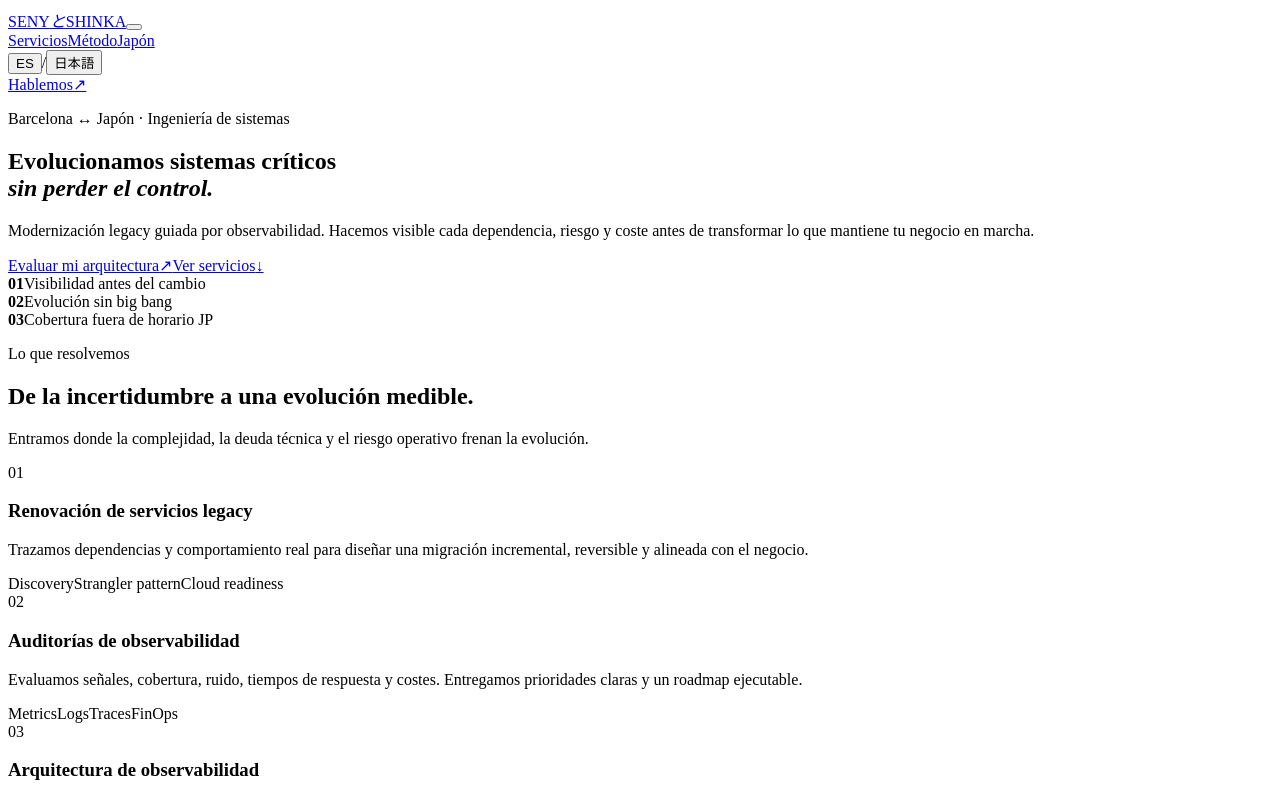
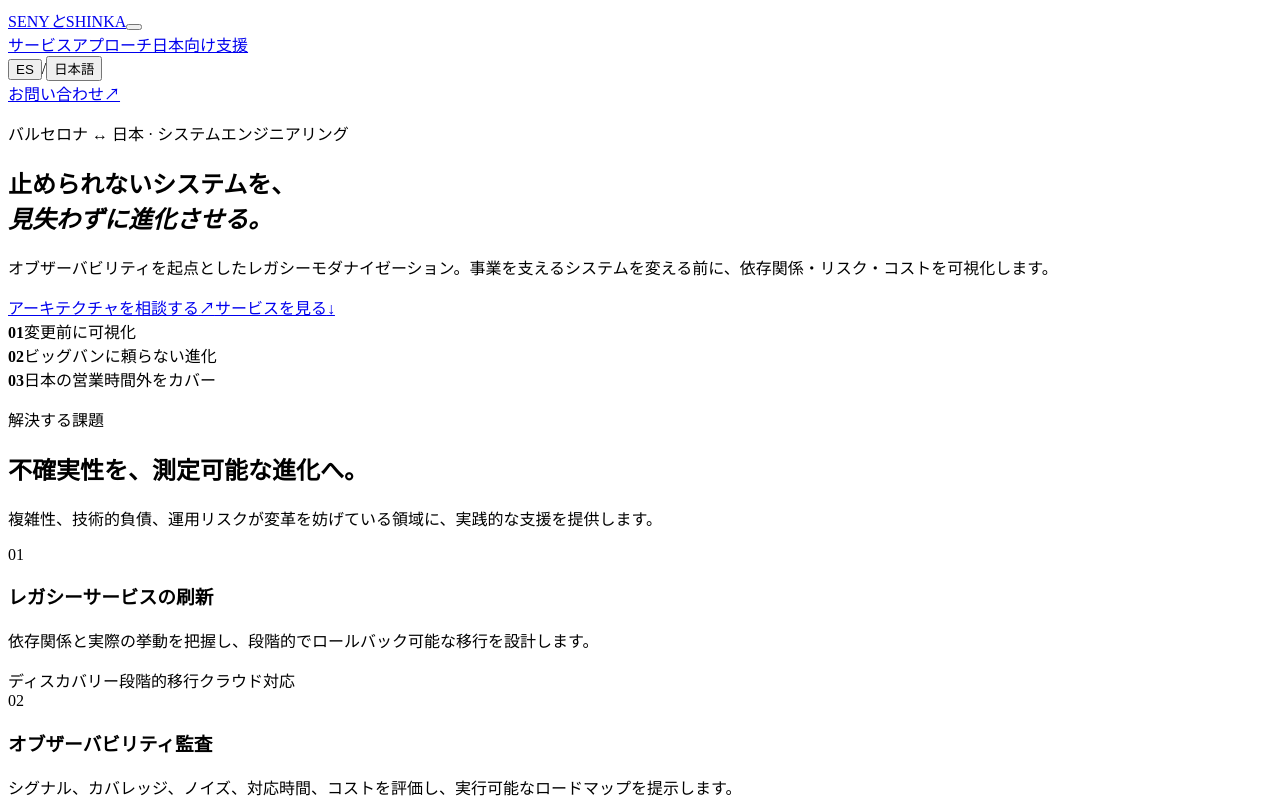
Before and after one commit to Animarc/SenyToShinka, a React (Vite) app: page / in a window 1280 px wide. Shown: the top 800 px of the page. Built offline with nearby package versions, Linux system fonts and the light colour scheme; the HTML template or start-up script is replaced by a standard one.

Commit message:
Improve responsive layout and browser language

```diff
--- a/index.html
+++ b/index.html
@@ -1,10 +1,10 @@
 <!doctype html>
-<html lang="es">
+<html lang="ja">
   <head>
     <meta charset="UTF-8" />
     <meta name="viewport" content="width=device-width, initial-scale=1.0" />
     <meta name="theme-color" content="#f3f0e9" />
-    <meta name="description" content="Seny to Shinka moderniza servicios legacy con observabilidad, arquitectura y equipos SRE para Japón." />
+    <meta name="description" content="オブザーバビリティを起点に、レガシーサービスの刷新、監査、SRE支援を提供します。" />
     <meta property="og:title" content="Seny to Shinka — Legacy, evolved with clarity" />
     <meta property="og:description" content="Observability-led modernization for systems that cannot stop." />
     <meta property="og:type" content="website" />
--- a/src/App.tsx
+++ b/src/App.tsx
@@ -3,8 +3,18 @@ import { copy, type Language } from './content'
 
 const email = 'hello@senytoshinka.com'
 
+const getInitialLanguage = (): Language => {
+  const browserLanguages = navigator.languages.length > 0
+    ? navigator.languages
+    : [navigator.language]
+
+  return browserLanguages.some((browserLanguage) =>
+    browserLanguage.toLowerCase().startsWith('es'),
+  ) ? 'es' : 'ja'
+}
+
 function App() {
-  const [language, setLanguage] = useState<Language>('es')
+  const [language, setLanguage] = useState<Language>(getInitialLanguage)
   const [menuOpen, setMenuOpen] = useState(false)
   const t = copy[language]
 
--- a/src/styles.css
+++ b/src/styles.css
@@ -20,22 +20,22 @@ button { font: inherit; }
 .language-switcher button.active { opacity:1; font-weight:600; }
 .menu-button { display:none; background:none; border:0; width:36px; height:36px; }
 .menu-button span { display:block; height:1px; background:var(--ink); margin:7px 0; }
-.hero { min-height:800px; padding-top:clamp(160px, 16vw, 220px); position:relative; }
+.hero { min-height:100svh; padding-top:clamp(132px, 18vh, 190px); padding-bottom:0; position:relative; display:flex; flex-direction:column; }
 .hero-grid { position:absolute; inset:88px 5vw 0 auto; width:36%; border-inline:1px solid rgba(23,34,29,.07); display:flex; justify-content:space-around; pointer-events:none; }
 .hero-grid span { height:100%; width:1px; background:rgba(23,34,29,.07); }
 .eyebrow,.kicker { text-transform:uppercase; font-size:11px; letter-spacing:.17em; font-weight:600; }
 .eyebrow { display:flex; align-items:center; gap:10px; margin:0 0 40px; }
 .signal { width:7px; height:7px; background:var(--red); border-radius:50%; box-shadow:0 0 0 5px rgba(228,86,62,.12); }
-h1 { font-size:clamp(52px, 7.7vw, 112px); line-height:.94; letter-spacing:-.055em; font-weight:500; margin:0; max-width:1150px; position:relative; }
+h1 { font-size:clamp(48px, min(6.2vw, 10.5vh), 96px); line-height:.96; letter-spacing:-.052em; font-weight:500; margin:0; max-width:1320px; position:relative; }
 h1 em { font-family:'Playfair Display','Noto Sans JP',serif; color:var(--red); font-weight:600; }
-.hero-bottom { margin-top:54px; display:grid; grid-template-columns:minmax(280px,570px) 1fr; gap:8vw; align-items:end; }
+.hero-bottom { margin-top:clamp(32px, 5vh, 52px); display:grid; grid-template-columns:minmax(280px,570px) minmax(380px,1fr); gap:clamp(42px, 7vw, 120px); align-items:end; max-width:1280px; }
 .hero-bottom > p { font-size:clamp(17px,1.45vw,21px); line-height:1.65; margin:0; }
 .actions { display:flex; gap:10px; flex-wrap:wrap; }
 .button { padding:15px 18px; display:inline-flex; align-items:center; justify-content:space-between; gap:32px; min-width:190px; font-size:13px; transition:.2s ease; }
 .button:hover { transform:translateY(-2px); }
 .button-dark { background:var(--ink); color:white; }
 .button-light { border:1px solid rgba(23,34,29,.3); }
-.principles { display:grid; grid-template-columns:repeat(3,1fr); margin-top:90px; border-block:1px solid rgba(23,34,29,.18); }
+.principles { display:grid; grid-template-columns:repeat(3,1fr); margin-top:auto; border-block:1px solid rgba(23,34,29,.18); }
 .principles div { padding:20px 18px; display:flex; gap:20px; align-items:center; border-right:1px solid rgba(23,34,29,.18); }
 .principles div:last-child { border:0; }
 .principles b { color:var(--red); font-size:11px; }
@@ -82,8 +82,16 @@ h1 em { font-family:'Playfair Display','Noto Sans JP',serif; color:var(--red); f
 .footer p { margin:0; opacity:.55; }.footer > span { opacity:.45; }.footer > a { text-decoration:underline; text-underline-offset:4px; }.brand-footer { font-size:14px; }
 @media (max-width: 850px) {
   .header { height:72px; position:absolute; }.menu-button { display:block; z-index:11; }.nav { display:none; position:absolute; inset:0; min-height:100vh; background:var(--paper); padding:110px 24px 40px; flex-direction:column; align-items:stretch; font-size:20px; }.nav.open { display:flex; }.language-switcher { padding:20px 0; font-size:14px; }.nav-cta { margin-top:auto; }
-  .hero { padding-top:145px; min-height:auto; }.hero-grid { display:none; }.hero-bottom,.section-heading,.service,.japan,.method-intro { grid-template-columns:1fr; }.hero-bottom { gap:32px; }.principles { grid-template-columns:1fr; margin-top:60px; }.principles div { border-right:0; border-bottom:1px solid rgba(23,34,29,.18); }.principles div:last-child { border:0; }
+  .hero { padding-top:130px; min-height:auto; }.hero-grid { display:none; }.hero-bottom,.section-heading,.service,.japan,.method-intro { grid-template-columns:1fr; }.hero-bottom { gap:32px; }.principles { grid-template-columns:1fr; margin-top:60px; }.principles div { border-right:0; border-bottom:1px solid rgba(23,34,29,.18); }.principles div:last-child { border:0; }
   .services,.method { padding-block:90px; }.section-heading { margin-bottom:55px; }.section-heading h2 { margin:15px 0; }.service { grid-template-columns:42px 1fr; gap:10px; }.service .tags { grid-column:2; justify-content:flex-start; }.method-intro { margin-bottom:60px; gap:15px; }.method-flow { grid-template-columns:1fr 1fr; gap:45px 15px; }.japan { padding-block:80px; }.time-visual { width:min(90vw,450px); margin:auto; }.closing { padding-block:100px; }.footer { grid-template-columns:1fr 1fr; }.footer p { grid-column:1/-1; }
+}
+@media (min-width: 851px) and (max-height: 850px) {
+  .hero { padding-top:120px; }
+  .eyebrow { margin-bottom:24px; }
+  h1 { font-size:clamp(54px, min(5.4vw, 9.5vh), 78px); }
+  .hero-bottom { margin-top:28px; }
+  .hero-bottom > p { font-size:16px; line-height:1.55; }
+  .principles div { padding-block:15px; }
 }
 @media (max-width: 520px) { h1 { font-size:48px; }.actions,.button { width:100%; }.method-flow { grid-template-columns:1fr; }.service { grid-template-columns:34px 1fr; }.footer { grid-template-columns:1fr; }.footer p { grid-column:auto; } }
 @media (prefers-reduced-motion: reduce) { html { scroll-behavior:auto; } * { transition:none !important; } }
```
